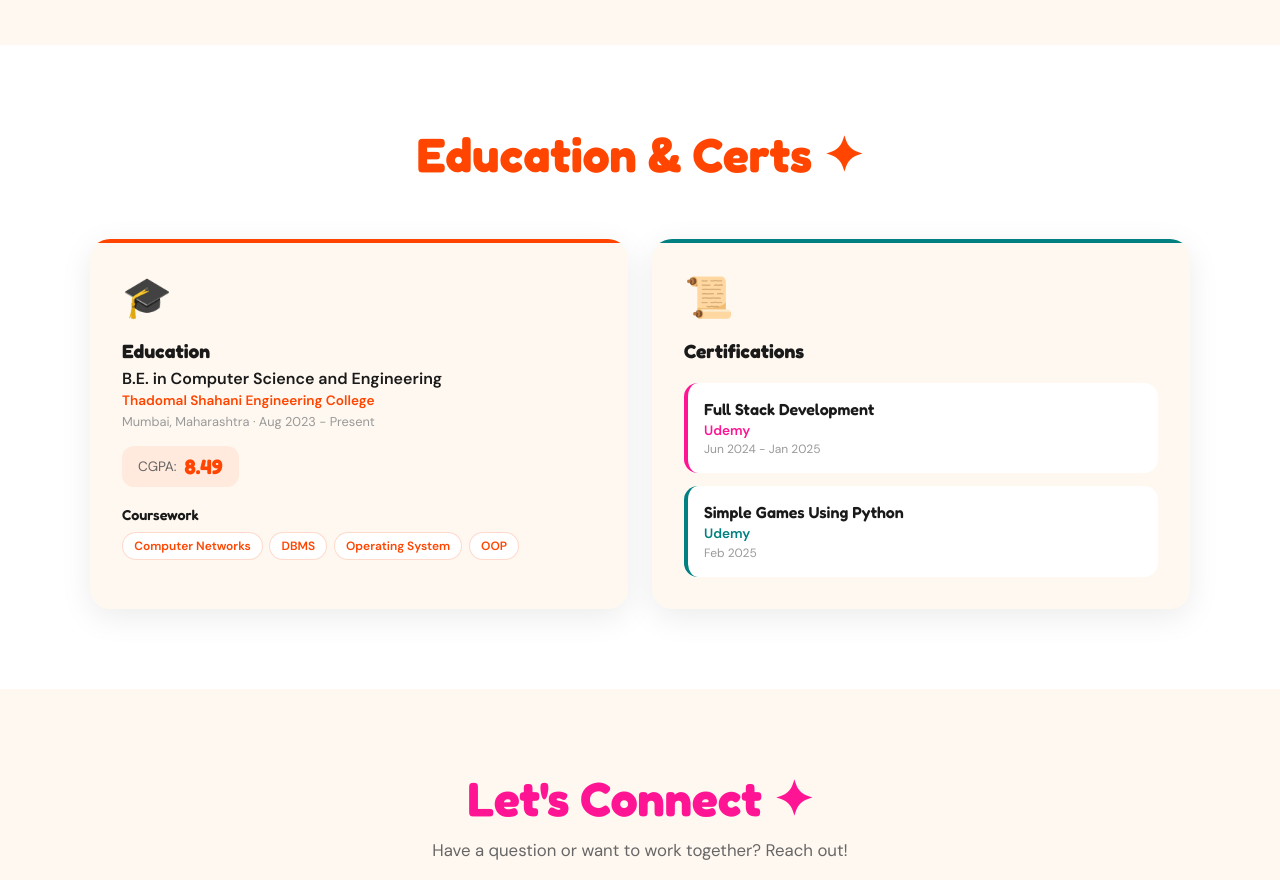
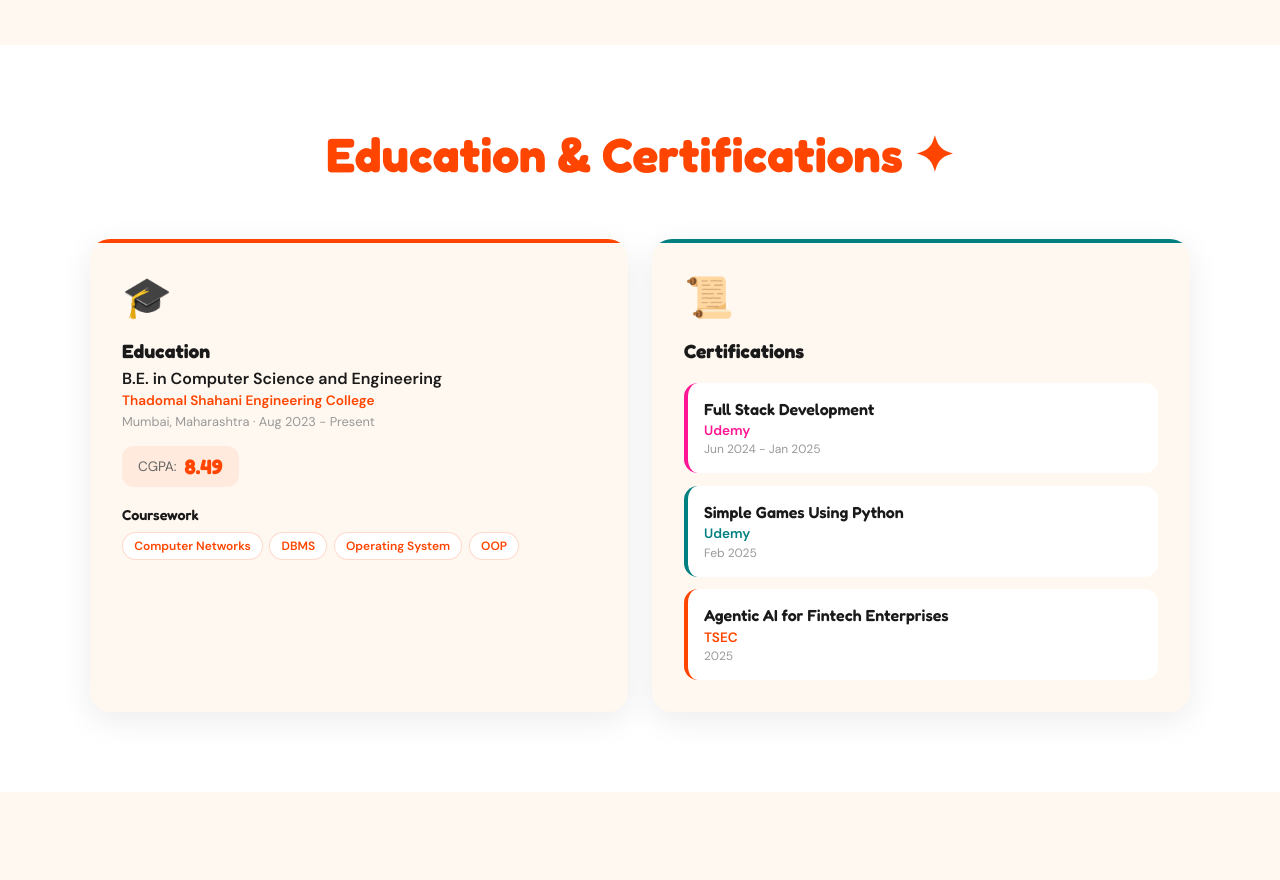
Before and after one commit to shenoyshivani/portfolio-website, a React (Vite) app in the folder client/: page / in a window 1280 px wide. Shown: the part 3500-4380 px from the top of the page. Built offline with nearby package versions, Linux system fonts and the light colour scheme.

Commit message:
Add Agentic AI for Fintech Enterprises certificate + fix JSX nesting in Footer/Skills

```diff
--- a/client/src/components/Education.jsx
+++ b/client/src/components/Education.jsx
@@ -25,6 +25,13 @@
     link: 'https://drive.google.com/file/d/1sNJVEpaBy74FQ57jvYHeQqmS2bwPAGMa/view?usp=sharing',
     color: 'var(--teal)',
   },
+  {
+    name: 'Agentic AI for Fintech Enterprises',
+    issuer: 'TSEC',
+    period: '2025',
+    link: 'https://drive.google.com/file/d/1EGu3fzuSQYV8SLnNuUduT4HCOamo59eR/view?usp=sharing',
+    color: 'var(--orange)',
+  },
 ]
 
 export default function Education() {
@@ -49,7 +56,7 @@
             fontWeight: 700,
             color: 'var(--orange)',
           }}>
-            Education & Certs ✦
+            Education & Certifications ✦
           </h2>
         </motion.div>
 
--- a/client/src/components/Footer.jsx
+++ b/client/src/components/Footer.jsx
@@ -23,7 +23,6 @@
           gap: '3rem',
           marginBottom: '3rem',
         }} className="footer-grid">
-          {/* Column 1 - Links */}
           <div>
             <h4 style={{
               fontFamily: 'var(--font-display)',
@@ -40,7 +39,6 @@
                   fontFamily: 'var(--font-body)',
                   fontSize: '0.9rem',
                   color: 'rgba(255,255,255,0.7)',
-                  transition: 'color 0.2s',
                 }}>
                   {link}
                 </a>
@@ -48,7 +46,6 @@
             </div>
           </div>
 
-          {/* Column 2 - Links */}
           <div>
             <h4 style={{
               fontFamily: 'var(--font-display)',
@@ -69,7 +66,6 @@
                   fontFamily: 'var(--font-body)',
                   fontSize: '0.9rem',
                   color: 'rgba(255,255,255,0.7)',
-                  transition: 'color 0.2s',
                 }}>
                   {link.label}
                 </a>
@@ -77,7 +73,6 @@
             </div>
           </div>
 
-          {/* Column 3 - Email Signup */}
           <div>
             <h4 style={{
               fontFamily: 'var(--font-display)',
@@ -97,10 +92,7 @@
             }}>
               Drop your email for updates and good vibes.
             </p>
-            <div style={{
-              display: 'flex',
-              gap: '0.5rem',
-            }}>
+            <div style={{ display: 'flex', gap: '0.5rem' }}>
               <input
                 type="email"
                 placeholder="your@email.com"
@@ -136,7 +128,6 @@
               </motion.button>
             </div>
 
-            {/* Social icons */}
             <div style={{ display: 'flex', gap: '0.6rem', marginTop: '1.5rem' }}>
               {[
                 { icon: FaLinkedin, href: 'https://www.linkedin.com/in/shivani-shenoy-593916300/' },
@@ -168,7 +159,6 @@
           </div>
         </div>
 
-        {/* Bottom bar */}
         <div style={{
           display: 'flex',
           justifyContent: 'space-between',
@@ -212,7 +202,6 @@
         </div>
       </div>
 
-      {/* Large outlined wordmark bleeding off bottom */}
       <div style={{
         fontFamily: 'var(--font-display)',
         fontSize: 'clamp(5rem, 15vw, 14rem)',
--- a/client/src/components/Skills.jsx
+++ b/client/src/components/Skills.jsx
@@ -59,7 +59,6 @@
           </h2>
         </motion.div>
 
-        {/* Asymmetric collage layout */}
         <div style={{
           display: 'grid',
           gridTemplateColumns: '1fr 1.2fr 0.9fr',
@@ -132,7 +131,6 @@
             )
           })}
 
-          {/* Decorative solid color tile */}
           <motion.div
             initial={{ opacity: 0, scale: 0.8 }}
             animate={isInView ? { opacity: 1, scale: 1 } : {}}
```
